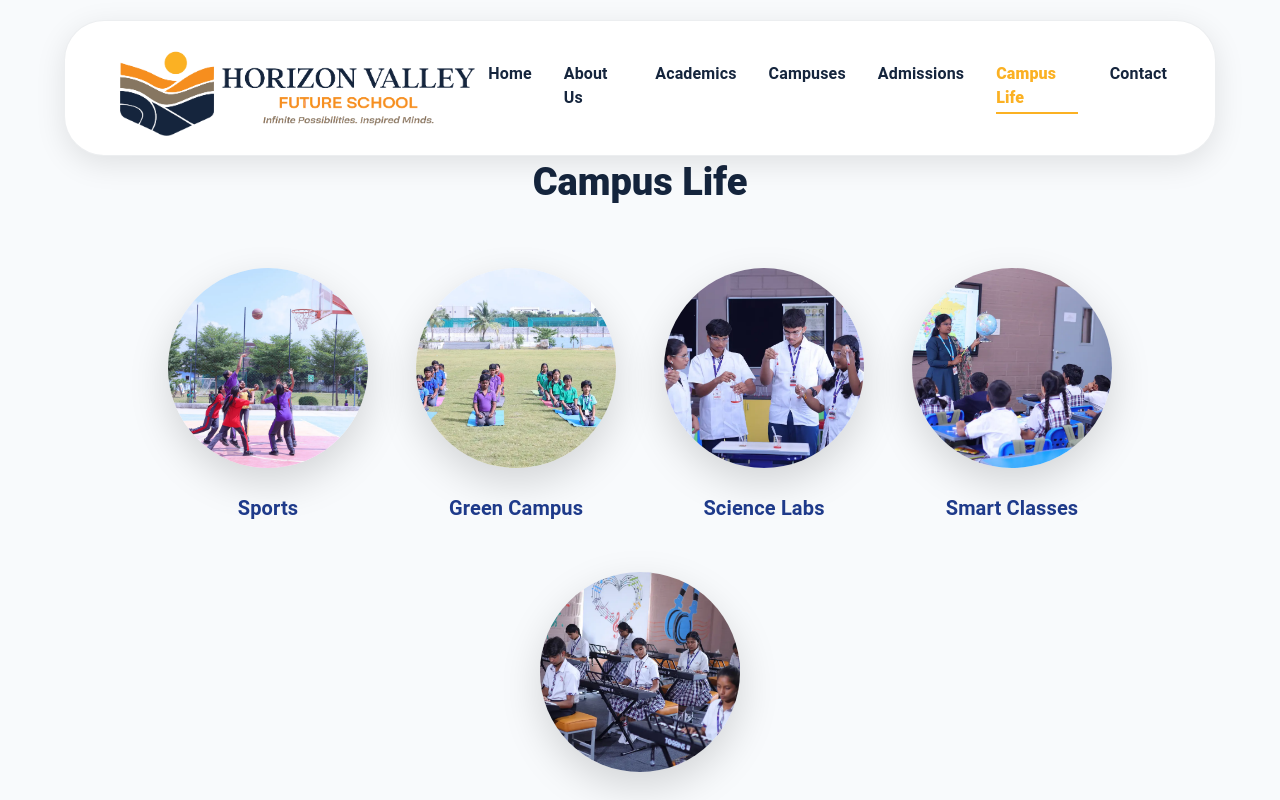
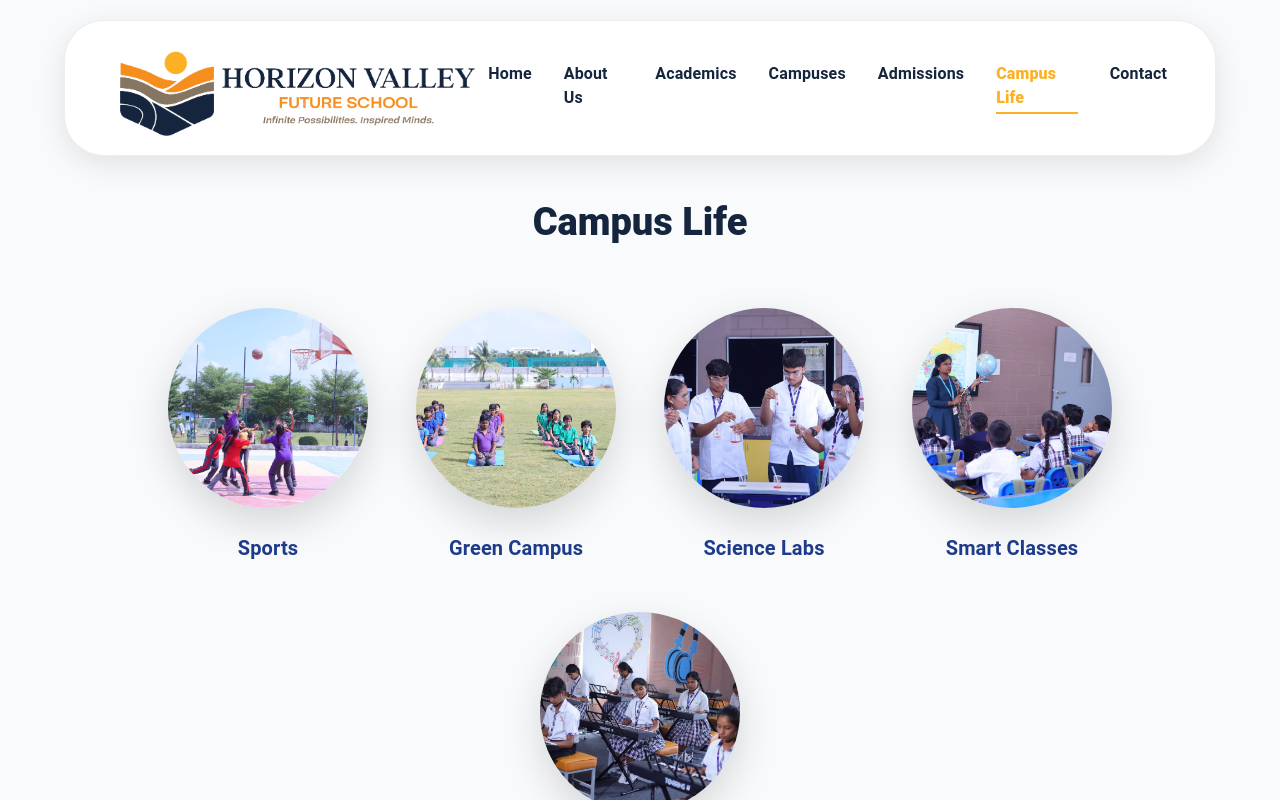
Before and after one commit to YashwantKumarAlamala/School, a React (Create React App) app: page /campuslife in a window 1280 px wide. Built offline with nearby package versions, Linux system fonts and the light colour scheme.

Commit message:
Updated CampusLife Page

```diff
--- a/src/components/CampusLife.js
+++ b/src/components/CampusLife.js
@@ -42,7 +42,7 @@ const CampusLife = () => {
   return (
     <Box
       sx={{
-        pt: { xs: 18, md: 20 },
+        pt: { xs: 26, md: 25 },
         pb: 12,
         px: { xs: 3, md: 6 },
         backgroundColor: "#f8fafc",
```
